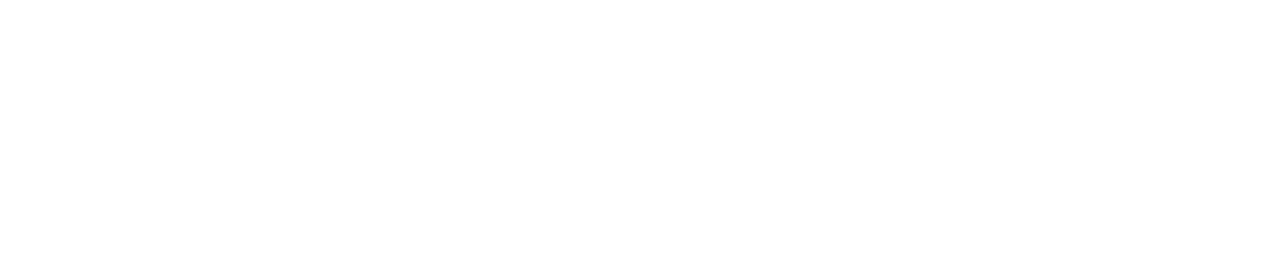
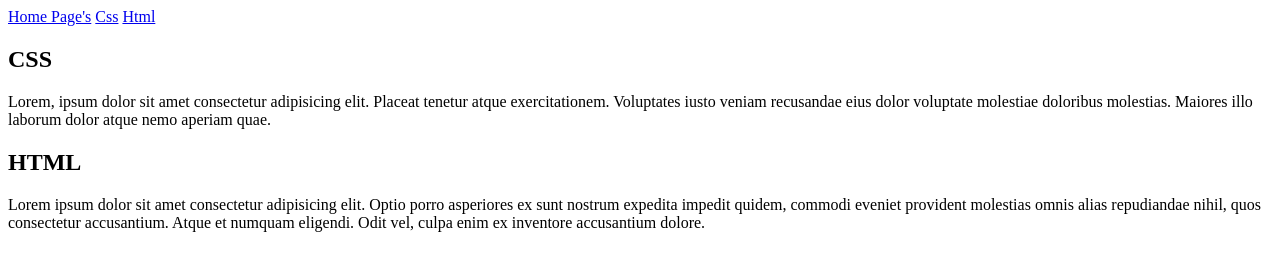
Before and after one commit to santhoshkumar-27/Date-11-09, a plain HTML site: page page2.html in a window 1280 px wide. Drawn offline with Linux system fonts and the light colour scheme.

Commit message:
Final commit :

```diff
--- a/page2.html
+++ b/page2.html
@@ -1,12 +1,37 @@
 <!DOCTYPE html>
 <html lang="en">
-<head>
-    <meta charset="UTF-8">
-    <meta http-equiv="X-UA-Compatible" content="IE=edge">
-    <meta name="viewport" content="width=device-width, initial-scale=1.0">
+  <head>
+    <meta charset="UTF-8" />
+    <meta http-equiv="X-UA-Compatible" content="IE=edge" />
+    <meta name="viewport" content="width=device-width, initial-scale=1.0" />
     <title>Document</title>
-</head>
-<body>
-
-</body>
+  </head>
+  <body>
+    <header>
+      <a href="index.html">Home Page's</a>
+      <a href="#div-css">Css</a>
+      <a href="#div-HTML">Html</a>
+    </header>
+    <main>
+      <div id="div-css">
+        <h2>CSS</h2>
+        <p>
+          Lorem, ipsum dolor sit amet consectetur adipisicing elit. Placeat
+          tenetur atque exercitationem. Voluptates iusto veniam recusandae eius
+          dolor voluptate molestiae doloribus molestias. Maiores illo laborum
+          dolor atque nemo aperiam quae.
+        </p>
+      </div>
+      <div id="div-HTML">
+        <h2>HTML</h2>
+        <p>
+          Lorem ipsum dolor sit amet consectetur adipisicing elit. Optio porro
+          asperiores ex sunt nostrum expedita impedit quidem, commodi eveniet
+          provident molestias omnis alias repudiandae nihil, quos consectetur
+          accusantium. Atque et numquam eligendi. Odit vel, culpa enim ex
+          inventore accusantium dolore.
+        </p>
+      </div>
+    </main>
+  </body>
 </html>
```
Also changed, not shown: index.html (+8 -5 lines).
